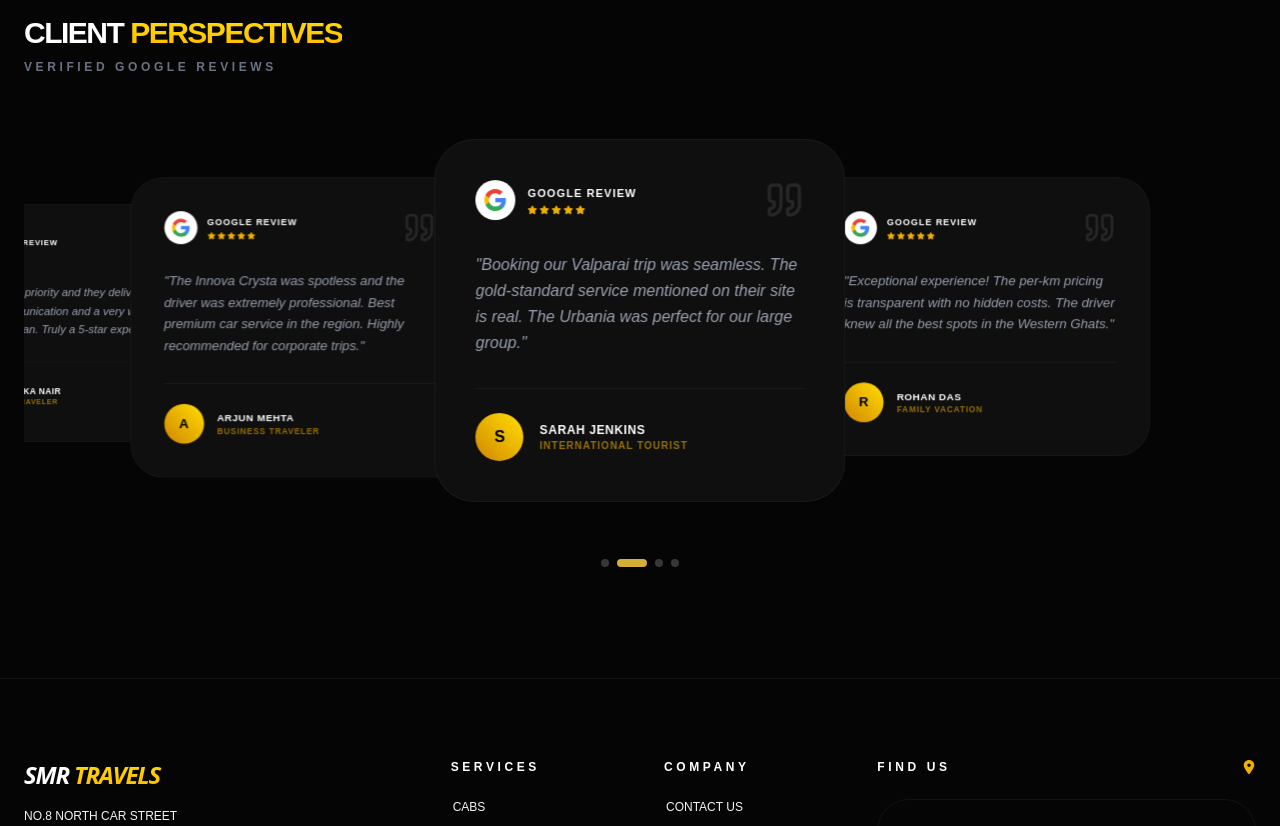
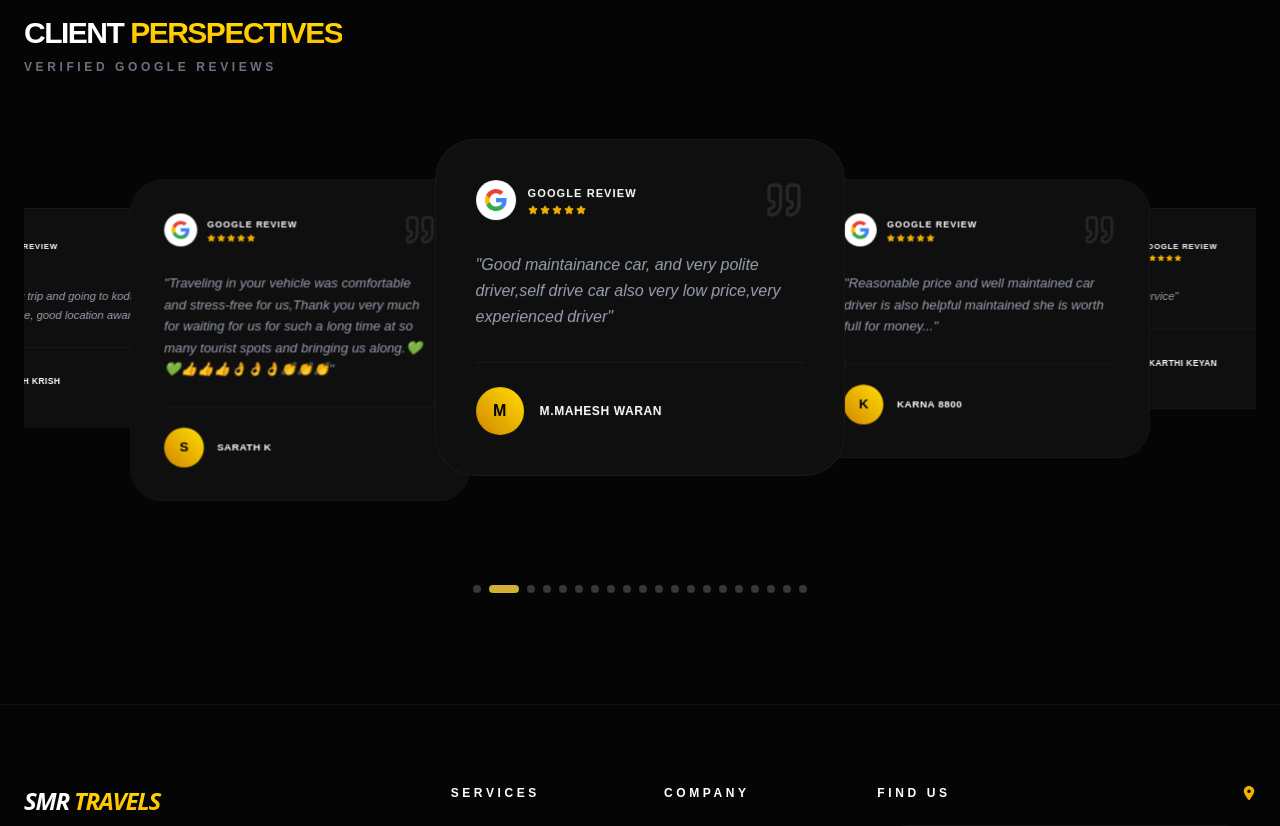
Before and after one commit to rushtamizha/smr-travels, a Next.js app: page / in a window 1280 px wide. Shown: the part 3200-4026 px from the top of the page. Built offline with nearby package versions, Linux system fonts and the light colour scheme; grey boxes are pictures that could not be loaded; a web font is replaced by a local one.

Commit message:
update: enterprise UI with Plus Jakarta Sans and Pondy-specific SEO

```diff
--- a/components/Footer.jsx
+++ b/components/Footer.jsx
@@ -121,7 +121,7 @@ const Footer = () => {
               <div className="absolute inset-0  pointer-events-none group-hover:bg-transparent transition-colors z-10" />
               <iframe
                 title="Office Location"
-                src="https://www.google.com/maps/embed?pb=!1m18!1m12!1m3!1d3918.4407626717502!2d78.70401861132044!3d10.854042157711271!2m3!1f0!2f0!3f0!3m2!1i1024!2i768!4f13.1!3m3!1m2!1s0x3baaf42c2e41c059%3A0x5346df832bbe5441!2sN%20Car%20St%2C%20Srirangam%2C%20Thiruvanaikoil%2C%20Tiruchirappalli%2C%20Tamil%20Nadu%20620005!5e0!3m2!1sen!2sin!4v1778307193383!5m2!1sen!2sin"
+                src="https://www.google.com/maps/embed?pb=!1m18!1m12!1m3!1d3918.4426346267683!2d78.703605!3d10.8538994!2m3!1f0!2f0!3f0!3m2!1i1024!2i768!4f13.1!3m3!1m2!1s0x3baaf5717d317e87%3A0x6758b2d034c4734f!2sSMR%20Tour%20%26%20Travels!5e0!3m2!1sen!2sin!4v1780633358672!5m2!1sen!2sin"
                 className="w-full h-full -[0.9] "
                 style={{ border: 0 }}
                 allowFullScreen=""
--- a/components/Testimonials.jsx
+++ b/components/Testimonials.jsx
@@ -11,33 +11,167 @@ import "swiper/css/effect-coverflow";
 
 const testimonials = [
   {
-    id: 1,
-    name: "Arjun Mehta",
-    role: "Business Traveler",
-    text: "The Innova Crysta was spotless and the driver was extremely professional. Best premium car service in the region. Highly recommended for corporate trips.",
-    rating: 5,
+                "name": "Sarath K",
+                "profile_picture": "https://lh3.googleusercontent.com/a-/ALV-UjV8mOw2FgQv3Trnnm2GIFbQVtgl1e2_y-aFMmRia3ChPHsfY1kd=s120-c-rp-mo-br100",
+                "time": "2026-06-01T13:14:56.356Z",
+                "rating": 5,
+                "description": "Traveling in your vehicle was comfortable and stress-free for us,Thank you very much for waiting for us for such a long time at so many tourist spots and bringing us along.💚💚👍👍👍👌👌👌👏👏👏",
+                "images": null
             },
             {
-    id: 2,
-    name: "Sarah Jenkins",
-    role: "International Tourist",
-    text: "Booking our Valparai trip was seamless. The gold-standard service mentioned on their site is real. The Urbania was perfect for our large group.",
-    rating: 5,
+                "name": "M.Mahesh Waran",
+                "profile_picture": "https://lh3.googleusercontent.com/a-/ALV-UjXf1QmMJungGPAhLKPFQlJGCXcD_ziR5yPEkRqpEOQWo6ejtObtVQ=s120-c-rp-mo-ba12-br100",
+                "time": "2026-05-27T17:58:22.695Z",
+                "rating": 5,
+                "description": "Good maintainance car, and very polite driver,self drive car also very low price,very experienced driver",
+                "images": null
             },
             {
-    id: 3,
-    name: "Rohan Das",
-    role: "Family Vacation",
-    text: "Exceptional experience! The per-km pricing is transparent with no hidden costs. The driver knew all the best spots in the Western Ghats.",
-    rating: 5,
+                "name": "Karna 8800",
+                "profile_picture": "https://lh3.googleusercontent.com/a/ACg8ocLGhKN9yK6b9p74QpMejSdjHoL7C_zjyWEm5nwPDbamJxlftA=s120-c-rp-mo-br100",
+                "time": "2026-05-27T02:59:17.146Z",
+                "rating": 5,
+                "description": "Reasonable price and well maintained car driver is also helpful maintained she is worth full for money...",
+                "images": null
             },
             {
-    id: 4,
-    name: "Priyanka Nair",
-    role: "Solo Traveler",
-    text: "Safety was my priority and they delivered. Constant communication and a very well-maintained Sedan. Truly a 5-star experience.",
-    rating: 5,
+                "name": "karthi keyan",
+                "profile_picture": "https://lh3.googleusercontent.com/a-/ALV-UjVYb-jnWygxJHwWSPrfMNlhu77wvipTHZ-vLwaPs4yopjsXo9yL=s120-c-rp-mo-br100",
+                "time": "2026-05-26T16:39:53.913Z",
+                "rating": 5,
+                "description": "Good service",
+                "images": null
             },
+            {
+                "name": "Thayu Manavan",
+                "profile_picture": "https://lh3.googleusercontent.com/a/ACg8ocLeXV9y_epjEr9QhlD1fkz1Z7Wi7IfABskstDGEsqIME6-qog=s120-c-rp-mo-br100",
+                "time": "2026-05-26T14:35:57.589Z",
+                "rating": 5,
+                "description": "Good travel",
+                "images": null
+            },
+            {
+                "name": "Rockford Rajesh",
+                "profile_picture": "https://lh3.googleusercontent.com/a-/ALV-UjWRtiDYCvXvElYrTMJGmUSufbKZM7fPBX-wVoUYrTKN5DPu4YhL=s120-c-rp-mo-br100",
+                "time": "2026-05-26T13:55:51.525Z",
+                "rating": 5,
+                "description": "Excellent Guides & Drivers",
+                "images": null
+            },
+            {
+                "name": "Elango",
+                "profile_picture": "https://lh3.googleusercontent.com/a-/ALV-UjWuL2DOCLWmNEmMnfNrhNU39ch4t6ZV1z3vTy3kI18ODwp5oiUo=s120-c-rp-mo-br100",
+                "time": "2026-05-26T13:14:46.479Z",
+                "rating": 5,
+                "description": "Very nice travels and good drivers",
+                "images": null
+            },
+            {
+                "name": "Divakar gayu",
+                "profile_picture": "https://lh3.googleusercontent.com/a-/ALV-UjX4prwYE6btwOdG57YrRA_vMMGEFZjYkurMxeNrYYCAM79iyEs=s120-c-rp-mo-br100",
+                "time": "2026-05-26T12:53:33.916Z",
+                "rating": 5,
+                "description": "Good service 💯",
+                "images": null
+            },
+            {
+                "name": "Manikandan Raina",
+                "profile_picture": "https://lh3.googleusercontent.com/a-/ALV-UjVICIOnrGDFtnBHUlYdNTFCPvEOxO5AXz-NbyUntUGlTEY8SObG=s120-c-rp-mo-br100",
+                "time": "2026-05-26T12:42:21.285Z",
+                "rating": 5,
+                "description": "Smr travel in safe journey and smooth driving and time pickup and traveling mood in happy",
+                "images": [
+                    "www.google.com/local/imagery/report/?cb_client=maps_sv.tactile&image_key=!1e10!2sCIABIhCCcmnruh6spWin4pmZtSOs&fid=0x0:0x6758b2d034c4734f"
+                ]
+            },
+            {
+                "name": "Surendhar S",
+                "profile_picture": "https://lh3.googleusercontent.com/a-/ALV-UjW6TJRnRboxEih0g0Sxb7HKkiFixw5NP97Kju-aRLnZBt26AXCo=s120-c-rp-mo-ba12-br100",
+                "time": "2026-05-26T12:35:06.625Z",
+                "rating": 5,
+                "description": "Good Service and Affordable price. Thank you Rajendran😊",
+                "images": null
+            },
+            {
+                "name": "Simply Rider",
+                "profile_picture": "https://lh3.googleusercontent.com/a/ACg8ocK3M1aBC6HqmdtGt5XXkR6rp3xRd04upUo10oHXAt3-DVkh7J0=s120-c-rp-mo-br100",
+                "time": "2026-05-26T12:25:39.589Z",
+                "rating": 5,
+                "description": "👍👍👍best experience",
+                "images": null
+            },
+            {
+                "name": "S. BALASUBRAMANI",
+                "profile_picture": "https://lh3.googleusercontent.com/a-/ALV-UjXO9PyxXNbD8yCBYM5AzpqfTqrkGgaxE25OlHzSi69LRol8MLcTEg=s120-c-rp-mo-br100",
+                "time": "2026-05-26T12:10:06.624Z",
+                "rating": 5,
+                "description": "Very nice",
+                "images": null
+            },
+            {
+                "name": "Muthu Official",
+                "profile_picture": "https://lh3.googleusercontent.com/a/ACg8ocLyncS1tsZjPpmzVV8W_mLgOkds5y7-mYDZwLi_Shu-qGnLbw=s120-c-rp-mo-br100",
+                "time": "2026-05-26T12:02:00.005Z",
+                "rating": 5,
+                "description": "Good time meing k up",
+                "images": null
+            },
+            {
+                "name": "Vinoth Vino",
+                "profile_picture": "https://lh3.googleusercontent.com/a-/ALV-UjV2dYRbyi4WH2gwdgBpxB3XEdenMo5_sM2g6hRJBphBL5MbEjzh=s120-c-rp-mo-br100",
+                "time": "2026-05-26T11:43:14.275Z",
+                "rating": 5,
+                "description": "Nice drive 😄",
+                "images": null
+            },
+            {
+                "name": "Abdul daheeir",
+                "profile_picture": "https://lh3.googleusercontent.com/a-/ALV-UjXyUptNYG_ROr286PPUh2V1R2UHfgEQq7fQTtcjqo2qn6B6PJSK=s120-c-rp-mo-br100",
+                "time": "2026-05-26T11:20:32.450Z",
+                "rating": 5,
+                "description": "Bmw car 100km only 2,000rs with petrol I was grab this deal with smr travel... You also get this deal and enjoy",
+                "images": null
+            },
+            {
+                "name": "PRAVEEN KUMAR",
+                "profile_picture": "https://lh3.googleusercontent.com/a-/ALV-UjWIKKaB5XGtyGmMkVuwlF0fOxIDnrBHLCtYRx-rwtBPyjMortxC=s120-c-rp-mo-br100",
+                "time": "2026-05-26T11:13:56.802Z",
+                "rating": 5,
+                "description": "Best travels",
+                "images": null
+            },
+            {
+                "name": "Salman Khan",
+                "profile_picture": "https://lh3.googleusercontent.com/a-/ALV-UjWYYIVh1_UdK7P700zHIHR1H8TsDg9ErJfwY-a42Y5D3iUubAjl=s120-c-rp-mo-ba12-br100",
+                "time": "2026-05-26T11:09:37.867Z",
+                "rating": 5,
+                "description": "Gud service…on time cab…neat and clean Vechiles",
+                "images": null
+            },
+            {
+                "name": "Vishnu",
+                "profile_picture": "https://lh3.googleusercontent.com/a-/ALV-UjUC_8H-0yftD0xUXtmrlYm39U0_rv34eWow3xcmvA4EZaB6gkzQrA=s120-c-rp-mo-ba12-br100",
+                "time": "2026-05-26T11:09:34.046Z",
+                "rating": 5,
+                "description": "Excellent service! Punctual and dedicated to work. 💯 #Service #Punctuality #Dedication",
+                "images": null
+            },
+            {
+                "name": "Rajesh Kanna",
+                "profile_picture": "https://lh3.googleusercontent.com/a-/ALV-UjVzR2jqeHF-fMZLq_sSLpw0aXFMXApk9K8dunXv49SH4J0fNW_h=s120-c-rp-mo-ba12-br100",
+                "time": "2026-05-26T10:57:34.157Z",
+                "rating": 5,
+                "description": "Best cab service. Friendly driver and experienced person.",
+                "images": null
+            },
+            {
+                "name": "Ranjith krish",
+                "profile_picture": "https://lh3.googleusercontent.com/a/ACg8ocLbSkznMVeuXlnvqiCcMfr6p_Rc34Qi2FgyQv_bKt7Ry_Cyeg=s120-c-rp-mo-br100",
+                "time": "2026-05-26T10:56:19.544Z",
+                "rating": 5,
+                "description": "I booked family trip and going to kodaikanal. Good experience, good location awareness",
+                "images": null
+            }
 ];
 
 const Testimonials = () => {
@@ -116,7 +250,7 @@ const Testimonials = () => {
 
                 {/* Testimonial Text */}
                 <p className="text-gray-400 text-sm md:text-base leading-relaxed italic mb-8">
-                  "{item.text}"
+                  "{item.description}"
                 </p>
 
                 {/* Author Details */}
@@ -126,7 +260,6 @@ const Testimonials = () => {
                   </div>
                   <div>
                     <h4 className="text-white font-black uppercase text-xs tracking-wider">{item.name}</h4>
-                    <p className="text-yellow-500/60 text-[10px] font-bold uppercase tracking-widest">{item.role}</p>
                   </div>
                 </div>
               </div>
```
Lines whose indentation alone changed are shown as unchanged.
